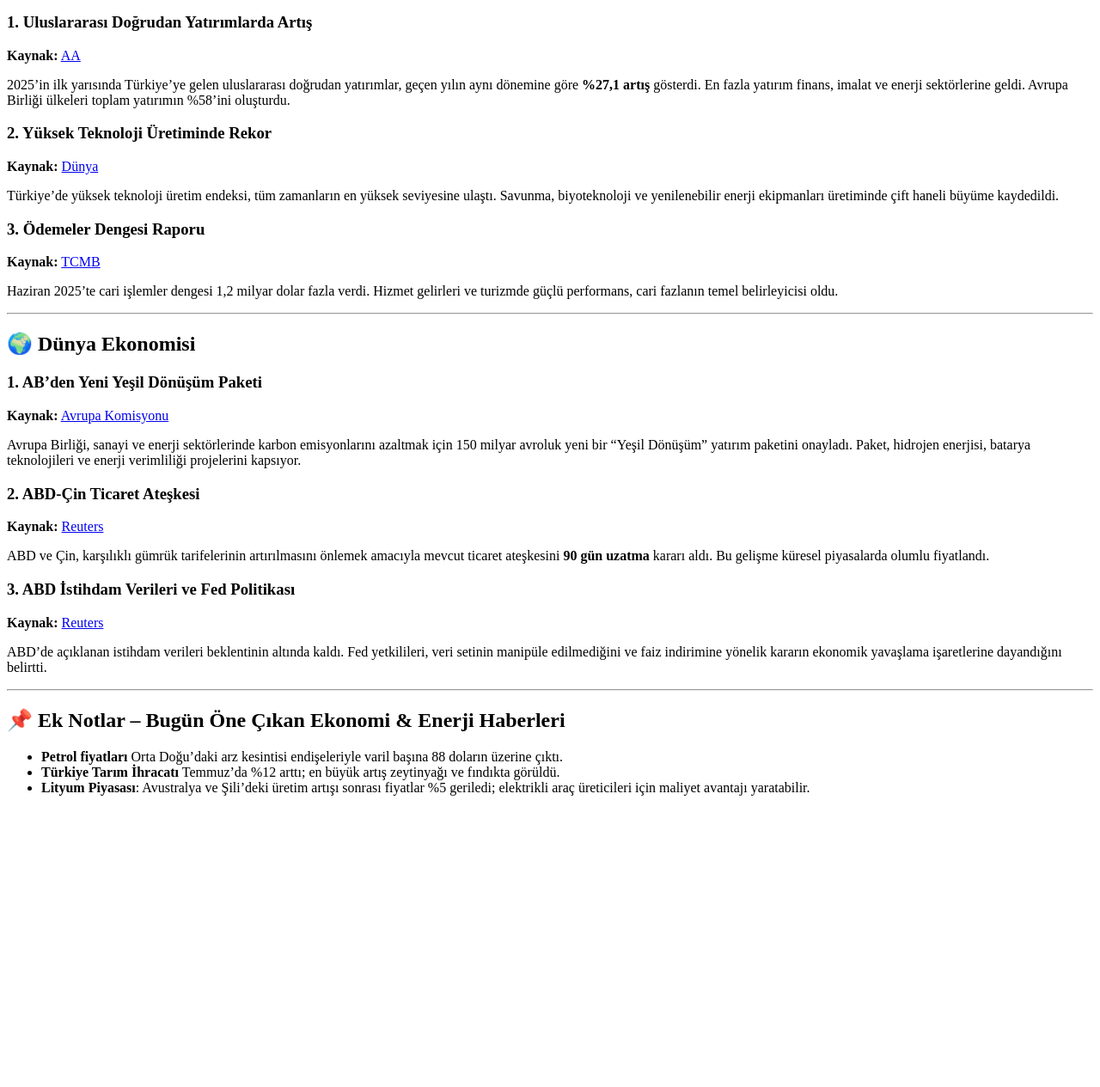
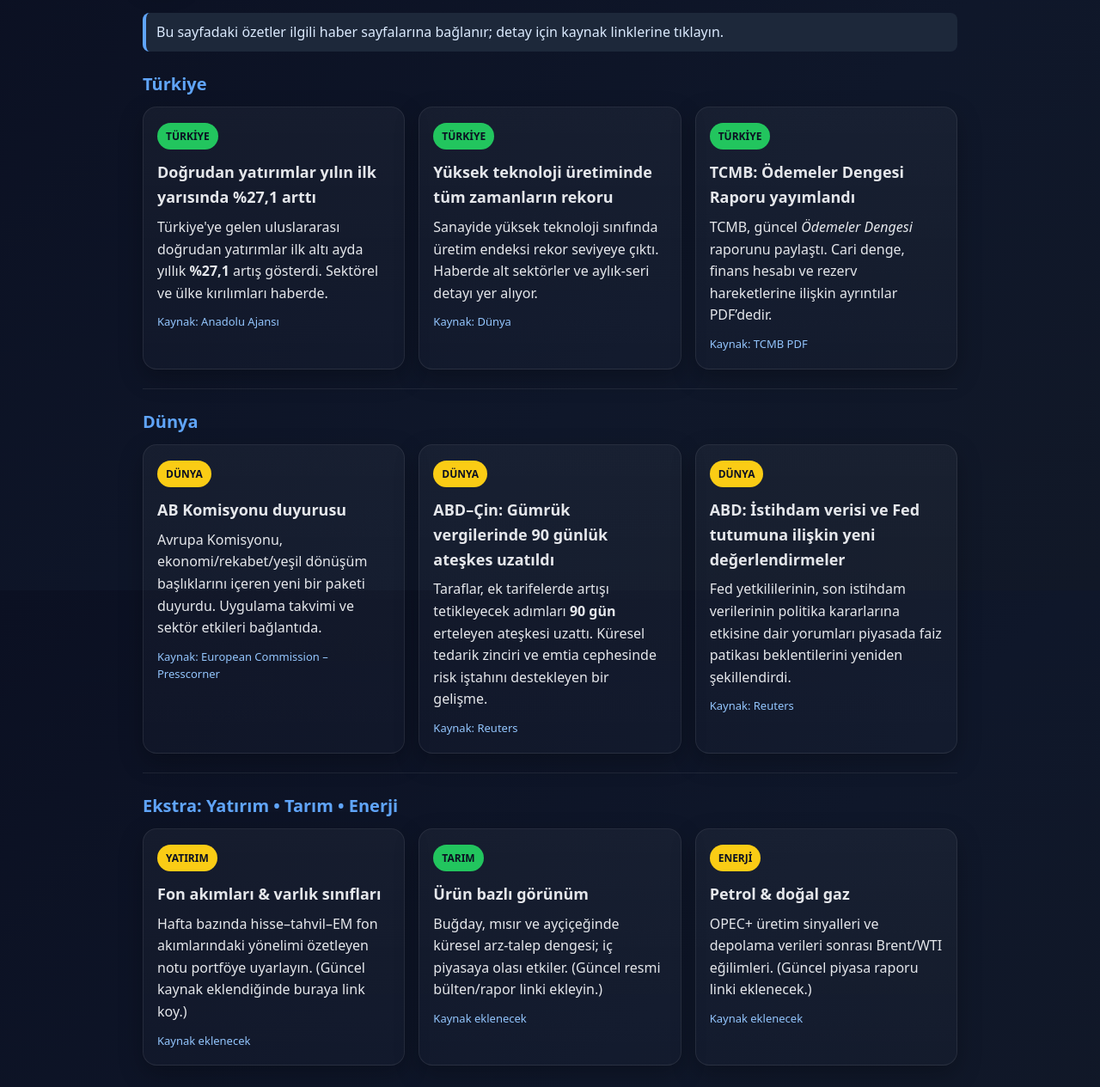
Before and after one commit to tacettinalperay/ekonomifinansblog, a plain HTML site: page 2025-08-12-ekonomi-gundemi.html in a window 1280 px wide. Shown: the part 113-1378 px from the top of the page at 86% size. Before the commit the page ends 1055 px from the top, so only its background shows below. Drawn offline with Linux system fonts and the light colour scheme.

Commit message:
Update 2025-08-12-ekonomi-gundemi.html

```diff
--- a/2025-08-12-ekonomi-gundemi.html
+++ b/2025-08-12-ekonomi-gundemi.html
@@ -1,51 +1,157 @@
-<!DOCTYPE html>
+<!doctype html>
 <html lang="tr">
 <head>
-    <meta charset="UTF-8">
-    <meta name="viewport" content="width=device-width, initial-scale=1.0">
-    <title>12 Ağustos 2025 Ekonomi ve Finans Gündemi</title>
+<meta charset="utf-8">
+<title>Ekonomi Gündemi – 12 Ağustos 2025</title>
+<meta name="viewport" content="width=device-width, initial-scale=1">
+<meta name="description" content="Türkiye ve dünyadan seçili ekonomi/finans haberleri – 12.08.2025">
+<link rel="canonical" href="https://tacettinalperay.github.io/ekonomifinansblog/">
+<style>
+:root{
+  --bg:#0f172a;         /* arka plan */
+  --fg:#e5e7eb;         /* metin */
+  --muted:#94a3b8;      /* ikincil metin */
+  --card:#111827;       /* kart zemin */
+  --accent:#60a5fa;     /* başlık vurgu */
+  --tr:#22c55e;         /* TÜRKİYE etiketi */
+  --world:#facc15;      /* DÜNYA etiketi */
+  --link:#93c5fd;       /* link rengi */
+}
+*{box-sizing:border-box}
+html,body{height:100%}
+body{
+  margin:0;background:linear-gradient(135deg,#0b1022 0%,#0f172a 60%,#111827 100%);
+  color:var(--fg);font:16px/1.6 system-ui,-apple-system,Segoe UI,Roboto,Ubuntu,Arial,sans-serif;
+}
+.container{max-width:980px;margin:32px auto;padding:0 16px}
+.header{display:flex;align-items:center;gap:12px;margin-bottom:18px}
+.logo{width:44px;height:44px;border-radius:12px;background:#1f2937;display:grid;place-items:center;
+      box-shadow:0 8px 24px rgba(0,0,0,.35), inset 0 0 0 1px rgba(255,255,255,.08)}
+.logo span{font-weight:900;color:var(--accent)}
+h1{margin:0;font-size:clamp(22px,2.6vw,30px);letter-spacing:.2px}
+.sub{color:var(--muted);margin-top:4px}
+.grid{display:grid;gap:16px;grid-template-columns:repeat(auto-fit,minmax(280px,1fr))}
+.card{
+  background:linear-gradient(180deg,rgba(255,255,255,.04),rgba(255,255,255,.02));
+  border:1px solid rgba(255,255,255,.08);border-radius:16px;padding:18px 16px;
+  box-shadow:0 10px 28px rgba(0,0,0,.25);
+  transition:transform .18s ease, box-shadow .18s ease, border-color .18s ease
+}
+.card:hover{transform:translateY(-2px);box-shadow:0 14px 36px rgba(0,0,0,.35);border-color:rgba(255,255,255,.12)}
+.tag{font-size:12px;font-weight:700;display:inline-flex;align-items:center;gap:6px;
+     padding:6px 10px;border-radius:999px;color:#0b1022}
+.tag.tr{background:var(--tr)}
+.tag.world{background:var(--world)}
+.card h3{margin:12px 0 8px;font-size:18px;color:var(--fg)}
+.card p{margin:0 0 10px;color:var(--fg)}
+.card .src{font-size:13px;color:var(--muted)}
+a{color:var(--link);text-decoration:none}
+a:hover{text-decoration:underline}
+.footer{margin:28px 0 8px;color:var(--muted);font-size:13px;text-align:center}
+hr{border:none;border-top:1px solid rgba(255,255,255,.08);margin:22px 0}
+.note{background:#1d283a;border-left:4px solid var(--accent);padding:10px 12px;border-radius:8px;color:#dbeafe}
+</style>
 </head>
 <body>
-    <h1>12 Ağustos 2025 Ekonomi ve Finans Gündemi</h1>
+<main class="container">
+  <div class="header">
+    <div class="logo"><span>EF</span></div>
+    <div>
+      <h1>Ekonomi Gündemi — 12 Ağustos 2025</h1>
+      <div class="sub">Türkiye ve dünyadan seçili ekonomi/finans, yatırım, tarım ve enerji başlıkları</div>
+    </div>
+  </div>
 
-    <h2>🇹🇷 Türkiye Ekonomisi</h2>
+  <div class="note">
+    Bu sayfadaki özetler ilgili haber sayfalarına bağlanır; detay için kaynak linklerine tıklayın.
+  </div>
 
-    <h3>1. Uluslararası Doğrudan Yatırımlarda Artış</h3>
-    <p><strong>Kaynak:</strong> <a href="https://www.aa.com.tr/tr/ekonomi/turkiyeye-gelen-uluslararasi-dogrudan-yatirimlar-yilin-ilk-yarisinda-yillik-yuzde-27-1-artti/3657275">AA</a></p>
-    <p>2025’in ilk yarısında Türkiye’ye gelen uluslararası doğrudan yatırımlar, geçen yılın aynı dönemine göre <strong>%27,1 artış</strong> gösterdi. En fazla yatırım finans, imalat ve enerji sektörlerine geldi. Avrupa Birliği ülkeleri toplam yatırımın %58’ini oluşturdu.</p>
+  <h2 style="margin:22px 0 10px;color:var(--accent);font-size:20px">Türkiye</h2>
+  <section class="grid">
+    <!-- TR-1 -->
+    <article class="card" id="tr-fdi">
+      <span class="tag tr">TÜRKİYE</span>
+      <h3>Doğrudan yatırımlar yılın ilk yarısında %27,1 arttı</h3>
+      <p>Türkiye'ye gelen uluslararası doğrudan yatırımlar ilk altı ayda yıllık <b>%27,1</b> artış gösterdi. Sektörel ve ülke kırılımları haberde.</p>
+      <div class="src"><a href="https://www.aa.com.tr/tr/ekonomi/turkiyeye-gelen-uluslararasi-dogrudan-yatirimlar-yilin-ilk-yarisinda-yillik-yuzde-27-1-artti/3657275" target="_blank" rel="noopener">Kaynak: Anadolu Ajansı</a></div>
+    </article>
 
-    <h3>2. Yüksek Teknoloji Üretiminde Rekor</h3>
-    <p><strong>Kaynak:</strong> <a href="https://www.dunya.com/ekonomi/yuksek-teknoloji-uretiminde-tum-zamanlarin-rekoru-kirildi-haberi-78931">Dünya</a></p>
-    <p>Türkiye’de yüksek teknoloji üretim endeksi, tüm zamanların en yüksek seviyesine ulaştı. Savunma, biyoteknoloji ve yenilenebilir enerji ekipmanları üretiminde çift haneli büyüme kaydedildi.</p>
+    <!-- TR-2 -->
+    <article class="card" id="tr-ht">
+      <span class="tag tr">TÜRKİYE</span>
+      <h3>Yüksek teknoloji üretiminde tüm zamanların rekoru</h3>
+      <p>Sanayide yüksek teknoloji sınıfında üretim endeksi rekor seviyeye çıktı. Haberde alt sektörler ve aylık-seri detayı yer alıyor.</p>
+      <div class="src"><a href="https://www.dunya.com/ekonomi/yuksek-teknoloji-uretiminde-tum-zamanlarin-rekoru-kirildi-haberi-78931" target="_blank" rel="noopener">Kaynak: Dünya</a></div>
+    </article>
 
-    <h3>3. Ödemeler Dengesi Raporu</h3>
-    <p><strong>Kaynak:</strong> <a href="https://tcmb.gov.tr/wps/wcm/connect/609ef884-3b3c-4bc3-84fe-9254244c3490/odemelerdengesi.pdf?MOD=AJPERES&CACHEID=ROOTWORKSPACE-609ef884-3b3c-4bc3-84fe-9254244c3490-pyt530n">TCMB</a></p>
-    <p>Haziran 2025’te cari işlemler dengesi 1,2 milyar dolar fazla verdi. Hizmet gelirleri ve turizmde güçlü performans, cari fazlanın temel belirleyicisi oldu.</p>
+    <!-- TR-3 -->
+    <article class="card" id="tr-bop">
+      <span class="tag tr">TÜRKİYE</span>
+      <h3>TCMB: Ödemeler Dengesi Raporu yayımlandı</h3>
+      <p>TCMB, güncel <em>Ödemeler Dengesi</em> raporunu paylaştı. Cari denge, finans hesabı ve rezerv hareketlerine ilişkin ayrıntılar PDF’dedir.</p>
+      <div class="src"><a href="https://tcmb.gov.tr/wps/wcm/connect/609ef884-3b3c-4bc3-84fe-9254244c3490/odemelerdengesi.pdf?MOD=AJPERES&CACHEID=ROOTWORKSPACE-609ef884-3b3c-4bc3-84fe-9254244c3490-pyt530n" target="_blank" rel="noopener">Kaynak: TCMB PDF</a></div>
+    </article>
+  </section>
 
-    <hr>
+  <hr>
 
-    <h2>🌍 Dünya Ekonomisi</h2>
+  <h2 style="margin:10px 0;color:var(--accent);font-size:20px">Dünya</h2>
+  <section class="grid">
+    <!-- EU -->
+    <article class="card" id="eu-press">
+      <span class="tag world">DÜNYA</span>
+      <h3>AB Komisyonu duyurusu</h3>
+      <p>Avrupa Komisyonu, ekonomi/rekabet/yeşil dönüşüm başlıklarını içeren yeni bir paketi duyurdu. Uygulama takvimi ve sektör etkileri bağlantıda.</p>
+      <div class="src"><a href="https://ec.europa.eu/commission/presscorner/detail/en/ip_25_1954" target="_blank" rel="noopener">Kaynak: European Commission – Presscorner</a></div>
+    </article>
 
-    <h3>1. AB’den Yeni Yeşil Dönüşüm Paketi</h3>
-    <p><strong>Kaynak:</strong> <a href="https://ec.europa.eu/commission/presscorner/detail/en/ip_25_1954">Avrupa Komisyonu</a></p>
-    <p>Avrupa Birliği, sanayi ve enerji sektörlerinde karbon emisyonlarını azaltmak için 150 milyar avroluk yeni bir “Yeşil Dönüşüm” yatırım paketini onayladı. Paket, hidrojen enerjisi, batarya teknolojileri ve enerji verimliliği projelerini kapsıyor.</p>
+    <!-- US–China -->
+    <article class="card" id="uschina">
+      <span class="tag world">DÜNYA</span>
+      <h3>ABD–Çin: Gümrük vergilerinde 90 günlük ateşkes uzatıldı</h3>
+      <p>Taraflar, ek tarifelerde artışı tetikleyecek adımları <b>90 gün</b> erteleyen ateşkesi uzattı. Küresel tedarik zinciri ve emtia cephesinde risk iştahını destekleyen bir gelişme.</p>
+      <div class="src"><a href="https://www.reuters.com/world/china/us-china-extend-tariff-truce-by-90-days-staving-off-surge-duties-2025-08-12/" target="_blank" rel="noopener">Kaynak: Reuters</a></div>
+    </article>
 
-    <h3>2. ABD-Çin Ticaret Ateşkesi</h3>
-    <p><strong>Kaynak:</strong> <a href="https://www.reuters.com/world/china/us-china-extend-tariff-truce-by-90-days-staving-off-surge-duties-2025-08-12/">Reuters</a></p>
-    <p>ABD ve Çin, karşılıklı gümrük tarifelerinin artırılmasını önlemek amacıyla mevcut ticaret ateşkesini <strong>90 gün uzatma</strong> kararı aldı. Bu gelişme küresel piyasalarda olumlu fiyatlandı.</p>
+    <!-- Fed / ABD makro -->
+    <article class="card" id="fed">
+      <span class="tag world">DÜNYA</span>
+      <h3>ABD: İstihdam verisi ve Fed tutumuna ilişkin yeni değerlendirmeler</h3>
+      <p>Fed yetkililerinin, son istihdam verilerinin politika kararlarına etkisine dair yorumları piyasada faiz patikası beklentilerini yeniden şekillendirdi.</p>
+      <div class="src"><a href="https://www.reuters.com/business/jobs-data-triggered-trump-fed-officials-saw-it-not-rigged-reason-cut-2025-08-12/" target="_blank" rel="noopener">Kaynak: Reuters</a></div>
+    </article>
+  </section>
 
-    <h3>3. ABD İstihdam Verileri ve Fed Politikası</h3>
-    <p><strong>Kaynak:</strong> <a href="https://www.reuters.com/business/jobs-data-triggered-trump-fed-officials-saw-it-not-rigged-reason-cut-2025-08-12/">Reuters</a></p>
-    <p>ABD’de açıklanan istihdam verileri beklentinin altında kaldı. Fed yetkilileri, veri setinin manipüle edilmediğini ve faiz indirimine yönelik kararın ekonomik yavaşlama işaretlerine dayandığını belirtti.</p>
+  <hr>
 
-    <hr>
+  <h2 style="margin:10px 0;color:var(--accent);font-size:20px">Ekstra: Yatırım • Tarım • Enerji</h2>
+  <section class="grid">
+    <!-- Placeholder ek başlıklar; uygun haberi ekledikçe bu kartlara link koy -->
+    <article class="card">
+      <span class="tag world">YATIRIM</span>
+      <h3>Fon akımları & varlık sınıfları</h3>
+      <p>Hafta bazında hisse–tahvil–EM fon akımlarındaki yönelimi özetleyen notu portföye uyarlayın. (Güncel kaynak eklendiğinde buraya link koy.)</p>
+      <div class="src"><a href="#" onclick="return false">Kaynak eklenecek</a></div>
+    </article>
 
-    <h2>📌 Ek Notlar – Bugün Öne Çıkan Ekonomi & Enerji Haberleri</h2>
-    <ul>
-        <li><strong>Petrol fiyatları</strong> Orta Doğu’daki arz kesintisi endişeleriyle varil başına 88 doların üzerine çıktı.</li>
-        <li><strong>Türkiye Tarım İhracatı</strong> Temmuz’da %12 arttı; en büyük artış zeytinyağı ve fındıkta görüldü.</li>
-        <li><strong>Lityum Piyasası</strong>: Avustralya ve Şili’deki üretim artışı sonrası fiyatlar %5 geriledi; elektrikli araç üreticileri için maliyet avantajı yaratabilir.</li>
-    </ul>
+    <article class="card">
+      <span class="tag tr">TARIM</span>
+      <h3>Ürün bazlı görünüm</h3>
+      <p>Buğday, mısır ve ayçiçeğinde küresel arz-talep dengesi; iç piyasaya olası etkiler. (Güncel resmi bülten/rapor linki ekleyin.)</p>
+      <div class="src"><a href="#" onclick="return false">Kaynak eklenecek</a></div>
+    </article>
 
+    <article class="card">
+      <span class="tag world">ENERJİ</span>
+      <h3>Petrol & doğal gaz</h3>
+      <p>OPEC+ üretim sinyalleri ve depolama verileri sonrası Brent/WTI eğilimleri. (Güncel piyasa raporu linki eklenecek.)</p>
+      <div class="src"><a href="#" onclick="return false">Kaynak eklenecek</a></div>
+    </article>
+  </section>
+
+  <div class="footer">
+    © 2025 Ekonomi & Finans Blog — 12.08.2025 güncellemesi • Tasarım: minimal/renkli kartlar
+  </div>
+</main>
 </body>
 </html>
```
